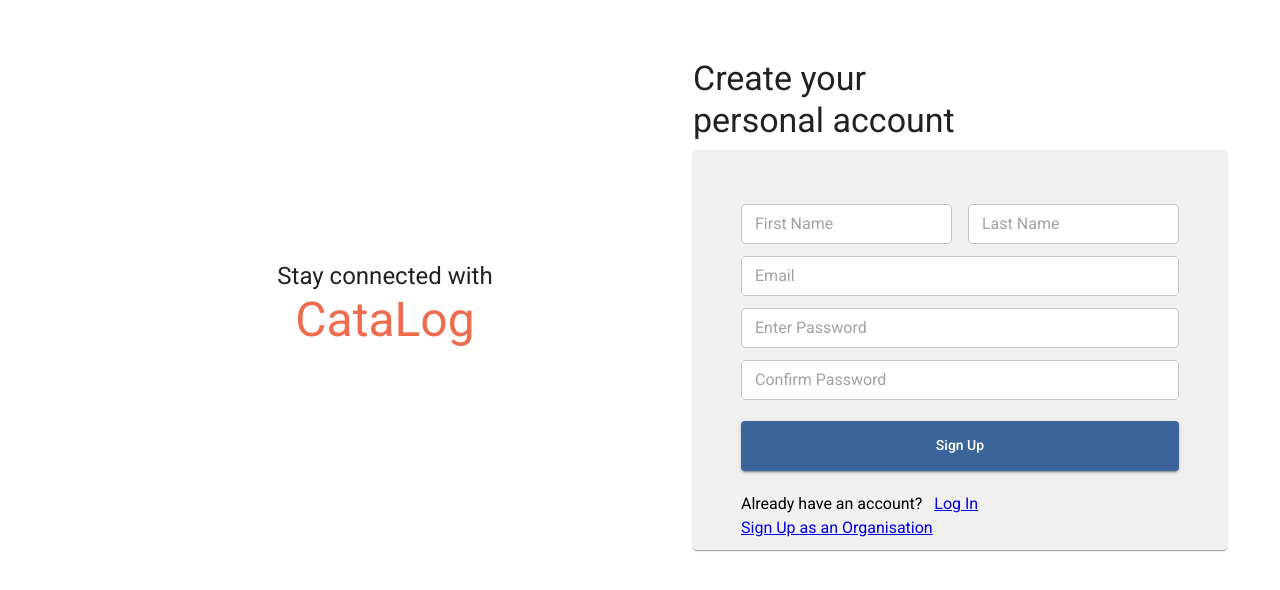
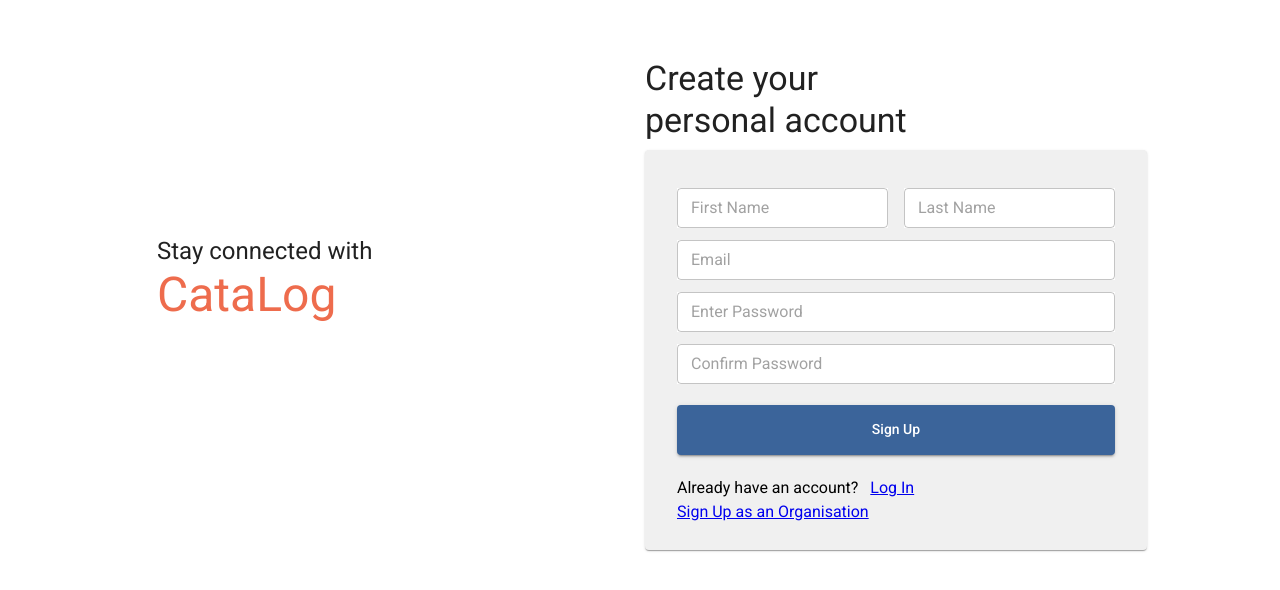
Before and after one commit to bawses/it-project-crm, a Next.js app: page /signup in a window 1280 px wide. Shown: the top 590 px of the page. Built offline with nearby package versions, Linux system fonts and the light colour scheme; no server answers; a web font is replaced by a local one.

Commit message:
consistency added between login & sign up pages

```diff
--- a/pages/signup/index.tsx
+++ b/pages/signup/index.tsx
@@ -38,7 +38,6 @@ const useStyles =  makeStyles((theme: Theme) =>
       },
       [theme.breakpoints.up('md')]: {
         backgroundColor: COLORS.white,
-        paddingTop: theme.spacing(3),
         marginLeft: theme.spacing(3),
       },
     },
@@ -70,7 +69,7 @@ const useStyles =  makeStyles((theme: Theme) =>
       minWidth: theme.breakpoints.values.xs,
       maxHeight: 400,
       maxWidth: 600,
-      padding: theme.spacing(6),
+      padding: theme.spacing(4),
       marginTop: theme.spacing(1),
       marginBottom:theme.spacing(1),
       backgroundColor:COLORS.lightGrey,
@@ -79,7 +78,13 @@ const useStyles =  makeStyles((theme: Theme) =>
 
     form : {
       paddingTop:  "4.5%",
-      paddingBottom:  "2%",
+      [theme.breakpoints.down('sm')]: {
+        marginTop: "5%"
+      },
+      [theme.breakpoints.up('sm')]: {
+        marginLeft: "-10%",
+      },
+
     },
 
     textbox: {
@@ -184,12 +189,12 @@ export default function SignUpPage() {
       >
 
       <Grid item xs={12} sm = {12} md = {6}
-            style={isSmall ? {textAlign: "left"} : {textAlign: "center"}}>
+            style={isSmall ? {textAlign: "center"} : {textAlign: "left"}}>
           <div className= {classes.logobox}>
-                  <Typography variant="h5" component="h5">Stay connected with</Typography>
-                  <div className= {classes.logo}>
-                    <Typography variant="h3" component="h3" >CataLog</Typography>
-                  </div>
+              <Typography variant="h5" component="h5">Stay connected with</Typography>
+              <div className= {classes.logo}>
+                <Typography variant="h3" component="h3" >CataLog</Typography>
+              </div>
         </div>
       </Grid>
       <div className= {classes.form}>
```
Also changed, not shown: pages/login/index.tsx (+12 -6 lines).
